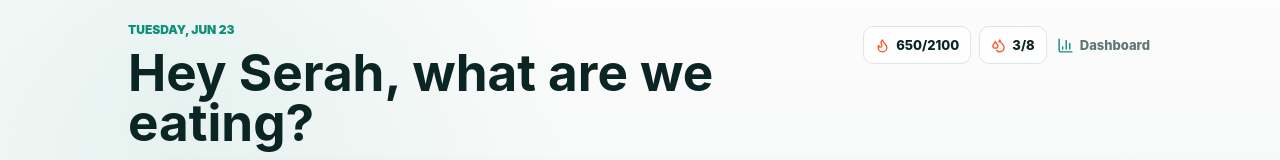
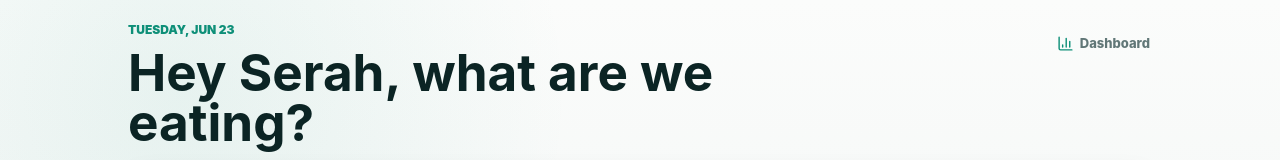
Before and after one commit to its-serah/Twinge, a React (Vite) app: page / in a window 1280 px wide. Both pictures are taken after a click on the button "Open Twinge". Shown: the top 160 px of the page. Built offline with nearby package versions, Linux system fonts and the light colour scheme.

Commit message:
Hide today metric pills

```diff
--- a/src/main.tsx
+++ b/src/main.tsx
@@ -243,8 +243,12 @@ function App() {
             <h1>{active === "Today" ? `Hey ${data.profile.name || "Sarah"}, what are we eating?` : active === "Dashboard" ? "Pick what to log." : active}</h1>
           </div>
           <div className="top-actions">
-            <span className="status-pill"><Flame size={15} /> {totals.calories}/{data.profile.calorieGoal}</span>
-            <span className="status-pill"><Droplets size={15} /> {waterGlasses}/{data.profile.waterGoal}</span>
+            {active !== "Today" && (
+              <>
+                <span className="status-pill"><Flame size={15} /> {totals.calories}/{data.profile.calorieGoal}</span>
+                <span className="status-pill"><Droplets size={15} /> {waterGlasses}/{data.profile.waterGoal}</span>
+              </>
+            )}
             {active === "Today" && (
               <button className="top-link" onClick={() => setActive("Dashboard")} aria-label="Open dashboard">
                 <BarChart3 size={17} />
```
